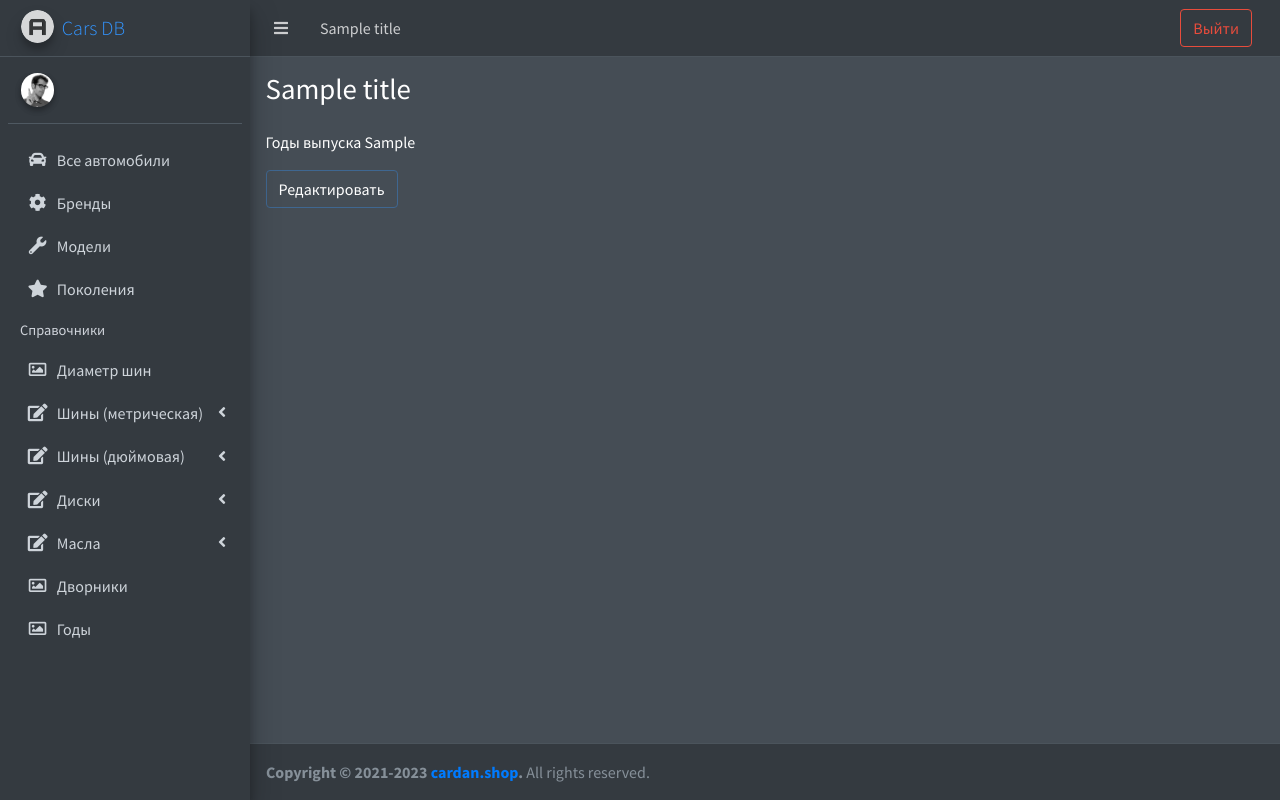
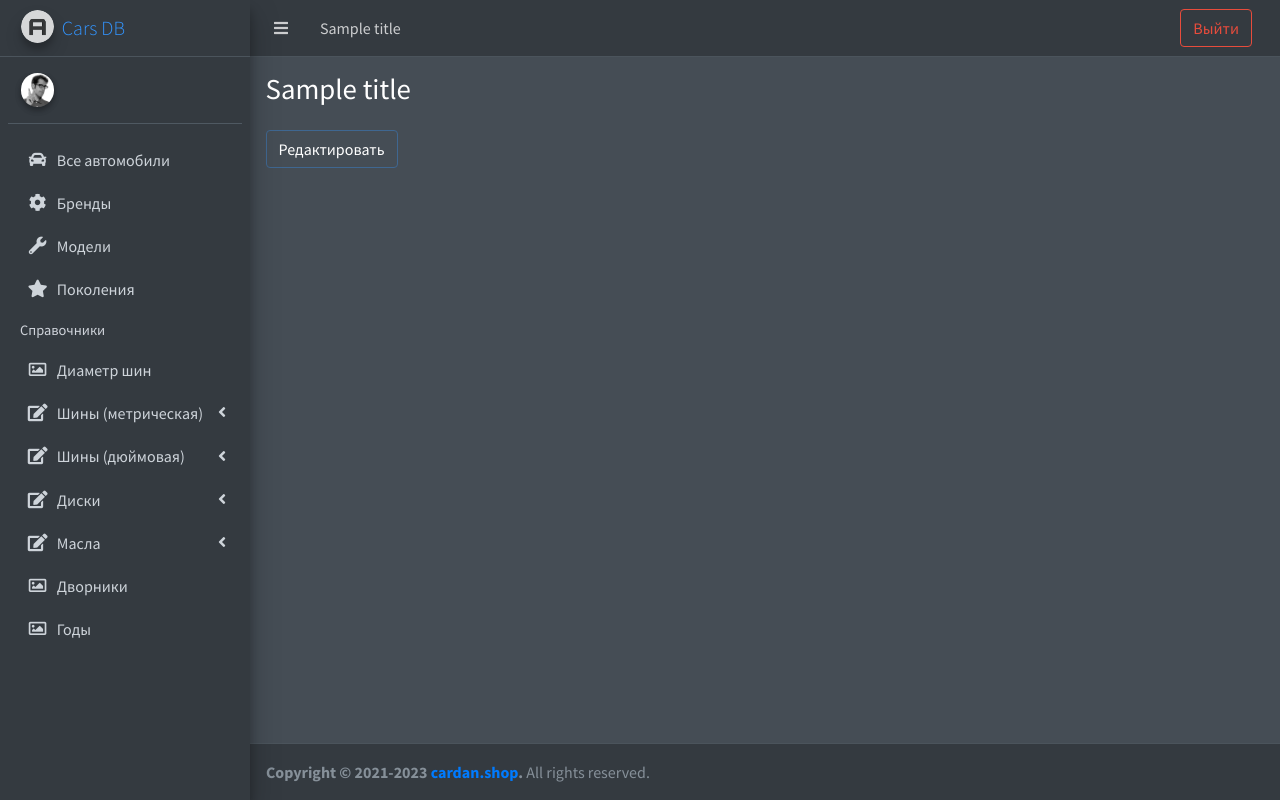
Before and after one commit to Wechnik/db_car_params, a Django app: template core/db_manager/templates/generation/detail.html in a window 1280 px wide. Run offline with Django 4.2, Linux system fonts and the light colour scheme; the template is opened without the code that fills it: most values are stand-ins (such as "Sample title", 1, 10 or a date in 2020); some libraries are stand-ins or nearby versions.

Commit message:
Удалена неинформативная надпись "Годы" со вкладки ПРОСМОТРА поколения.

```diff
--- a/core/db_manager/templates/generation/detail.html
+++ b/core/db_manager/templates/generation/detail.html
@@ -2,6 +2,5 @@
 
 {% block content %}
     <div class='post-entry'></div>
-    <p>Годы выпуска {{ vehicle.get_hierarchy_attributes.years_of_production }}</p>
     <a class="btn btn-outline-primary" href='{% url 'edit'|add:type vehicle.id %}' role="button" style="color: white">Редактировать</a>
 {% endblock content %}
```
